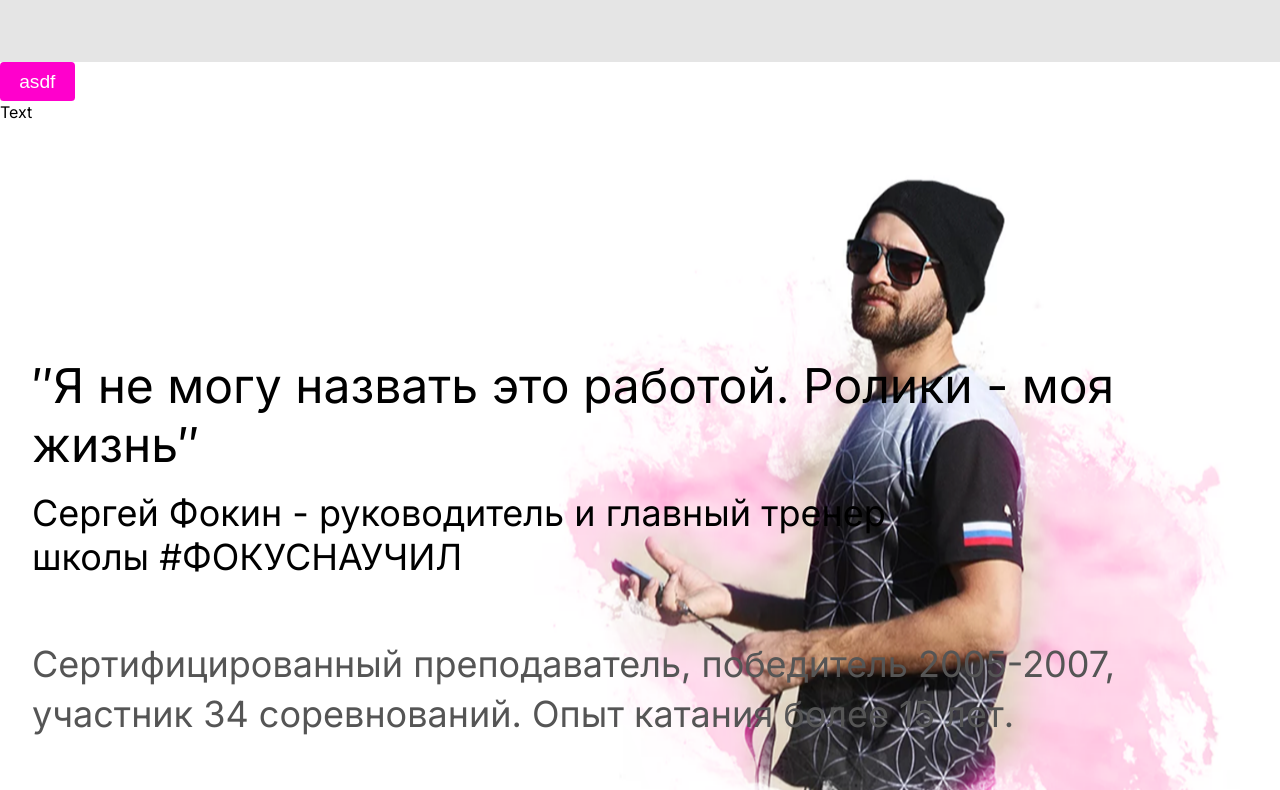
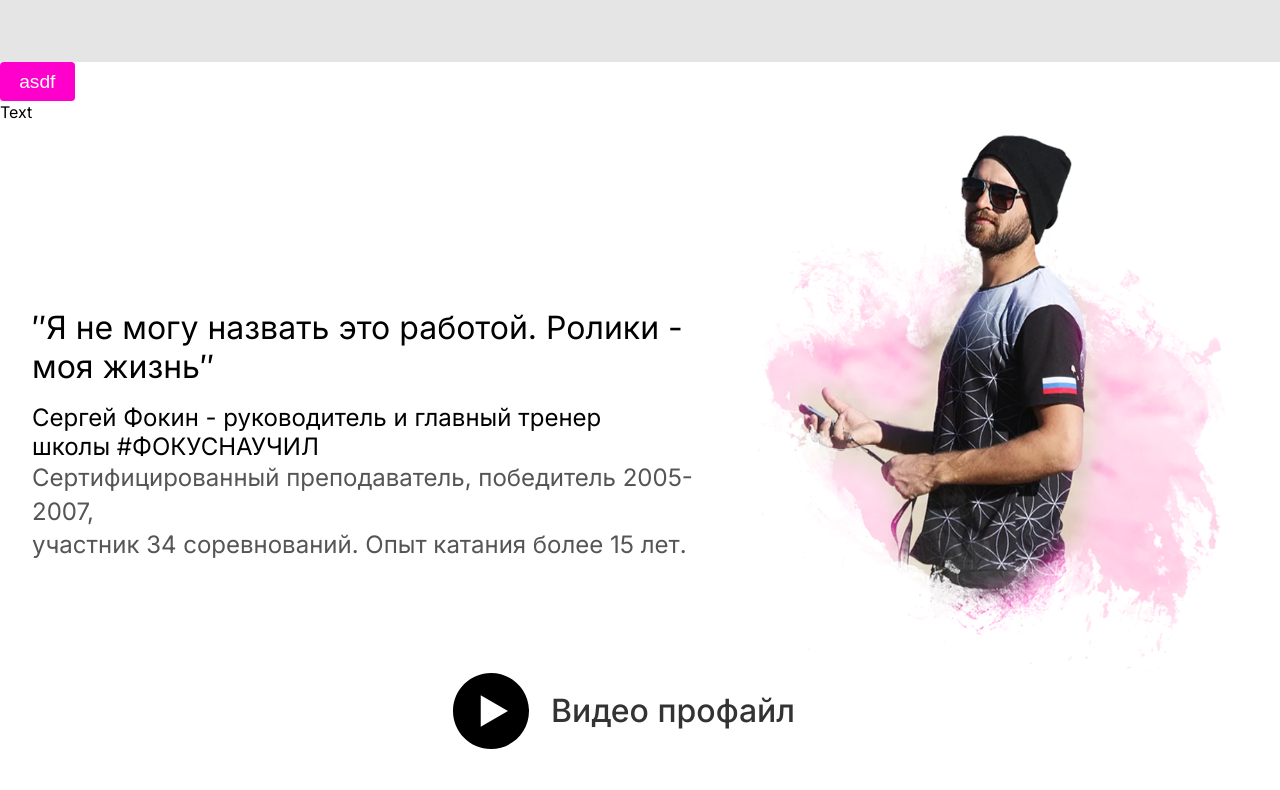
Before and after one commit to etpotato/focus-teaches, a Next.js app: page / in a window 1280 px wide. Shown: the part 1070-1860 px from the top of the page. Built offline with nearby package versions, Linux system fonts and the light colour scheme.

Commit message:
Добавляет картинку без фона

```diff
--- a/src/blocks/profile/index.module.css
+++ b/src/blocks/profile/index.module.css
@@ -1,9 +1,6 @@
 .profile{
     padding: 0 2em;
-    position:relative;
-    display: flex;
-    flex-direction: column;
-    gap: 3.75em;
+    display: grid;
 }
 
 .blockquote{
@@ -12,26 +9,37 @@
 }
 
 .quote{
-    font-size: 3rem;
+    font-size: 2.4rem;
     margin-bottom: 17px;
 }
 
+@media (min-width: 600px){
+    .quote{
+        font-size: 2rem;
+    }
+}
+
 .cite{
-    font-size: 2.25rem;
+    font-size: 1.2rem;
     font-style: normal;
+}
+
+@media (min-width: 600px){
+    .cite{
+        font-size: 1.5rem;
+    }
 }
 
 .description{
     color: var(--text-secondary);
-    font-size: 2.25rem;
+    font-size: 1.2rem;
     grid-column-start: 1;
 }
 
-.image{
-    position:absolute;
-    z-index: -1;
-    right: 0;
-    top:0;
+@media (min-width: 600px){
+    .description{
+        font-size: 1.5rem;
+    }
 }
 
 .button{
@@ -59,3 +67,7 @@
     background: url("/profile-play.svg");
 
 }
+.image{
+    width:500px;
+    height: 550px;
+}
--- a/src/blocks/profile/index.tsx
+++ b/src/blocks/profile/index.tsx
@@ -25,6 +25,7 @@ export const Profile = () => {
 
     return (
         <section className={styles.profile}>
+            <div>
                 <blockquote className={styles.blockquote}>
                     <p className={styles.quote}>&Prime;{data.profile.quote}&Prime;</p>
                     <cite className={styles.cite}>{RenderLineBreaks(data.profile.author)}</cite>
@@ -32,8 +33,9 @@ export const Profile = () => {
                 <Text className={styles.description} tag='span'>
                     {RenderLineBreaks(data.profile.achievements)}
                 </Text>
+            </div>
+            <img className={styles.image} src="/img/profile/profile.png"  width="770" height="831" />
             <Button tag='a' href={data.profile.link} className={styles.button}>{data.profile.cta}</Button>
-            <Image className={styles.image} src={`/img/profile/${data.profile.img.id}.png`} alt={data.profile.img.alt} width="770" height="831" />
         </section>
     );
 };
```
Also changed, not shown: public/img/profile/profile.png, public/img/profile/profile@2x.png.
